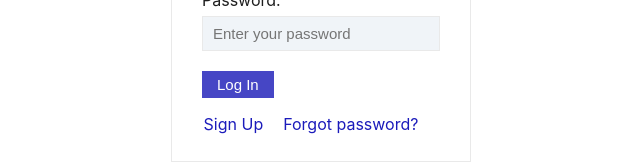
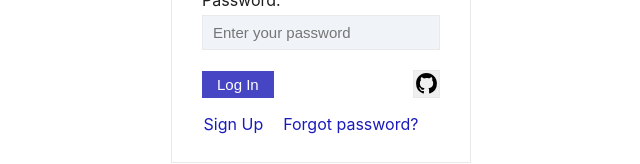
Before and after one commit to gerwld/coinchecker, a React (Create React App) app: page /login in a window 1280 px wide. Shown: the part 409-573 px from the top of the page, without its empty margins (319-959 px from the left). Built offline with nearby package versions, Linux system fonts and the light colour scheme.

Commit message:
Add login basic functional

```diff
--- a/package.json
+++ b/package.json
@@ -20,7 +20,7 @@
     "web-vitals": "^2.1.4"
   },
   "scripts": {
-    "start": "react-scripts start",
+    "start": "PORT=8080 react-scripts start",
     "build": "react-scripts build",
     "test": "react-scripts test",
     "eject": "react-scripts eject"
--- a/src/api/api.js
+++ b/src/api/api.js
@@ -26,5 +26,11 @@ export const authAPI = {
             const error = e.response.data.cause1.split(': ')[1];
             alert(error);
         });
+    },
+    authGithub(link) {
+        return instance.get(`auth/oauth/github/oauth-url?feBaseUri=${link}`).catch(e => {
+            const error = e.response.data.cause1.split(': ')[1];
+            alert(error);
+        });
     }
 }
--- a/src/components/Login/Login.jsx
+++ b/src/components/Login/Login.jsx
@@ -2,13 +2,14 @@ import React from 'react';
 import { Field, reduxForm } from 'redux-form';
 import s from './Login.module.css';
 import { NavLink } from 'react-router-dom';
+import { RiGithubFill } from 'react-icons/ri';
 
 const Login = (props) => {
     return (
         <div className={s.login_content}>
             <div className={s.login_block}>
                 <h1>Login</h1>
-                <LoginFormRedux onSubmit={props.loginAction} />
+                <LoginFormRedux onSubmit={props.loginAction} authGit={props.authGit} />
 
                 <div className={s.more_links}>
                     <NavLink to='/register'>Sign Up</NavLink>
@@ -19,7 +20,7 @@ const Login = (props) => {
     )
 }
 
-const LoginForm = ({ handleSubmit }) => {
+const LoginForm = ({ handleSubmit, authGit }) => {
     return (
         <form onSubmit={handleSubmit}>
             <div className={s.login_field}>
@@ -40,7 +41,10 @@ const LoginForm = ({ handleSubmit }) => {
                     placeholder="Enter your password"
                 />
             </div>
+            <div className={s.login_buttons}>
             <button type="submit" className={s.btn_login}>Log In</button>
+            <button onClick={authGit} type="button" className={s.btn_github} alt="Login via GitHub"><RiGithubFill /></button>
+            </div>
         </form>
     )
 }
--- a/src/components/Login/Login.module.css
+++ b/src/components/Login/Login.module.css
@@ -36,13 +36,28 @@
     margin-top: 15px;
 }
 
+.login_buttons {
+    display: flex;
+    justify-content: space-between;
+    align-items: center;
+    margin-top: 20px;
+}
+
 .btn_login {
     padding: 5px 15px;
-    margin-top: 20px;
+    margin: 0;
     font-size: 15px;
     color: #fff;
     background-color: #4646c5;
     border: none;
+}
+
+.btn_github {
+    padding: 0;
+    margin: 0;
+    font-size: 25px;
+    line-height: 20px;
+    border: var(--border-lightgray);
 }
 
 .more_links a {
--- a/src/components/Login/LoginContainer.jsx
+++ b/src/components/Login/LoginContainer.jsx
@@ -1,6 +1,6 @@
 import React from 'react';
 import { connect } from 'react-redux';
-import { userAuth } from '../../redux/auth-reducer';
+import { userAuth, authGithub } from '../../redux/auth-reducer';
 import Login from './Login';
 
 class LoginContainer extends React.Component {
@@ -10,7 +10,7 @@ class LoginContainer extends React.Component {
 
     render() {
         return(
-            <Login loginAction={this.loginAction} />
+            <Login loginAction={this.loginAction} authGit={this.props.authGithub} />
         )
     }
 }
@@ -21,4 +21,4 @@ const mapStateToProps = (state) => {
     }
 }
 
-export default connect(mapStateToProps, {userAuth})(LoginContainer);
+export default connect(mapStateToProps, {userAuth, authGithub})(LoginContainer);
--- a/src/redux/auth-reducer.js
+++ b/src/redux/auth-reducer.js
@@ -31,4 +31,13 @@ export const userAuth = (authData) => {
     }
 }
 
+export const authGithub = () => {
+    return async (dispatch) => {
+       alert('gittt');
+       authAPI.authGithub('localhost:3000').then(e => {
+           console.log(e.data);
+       });
+    }
+}
+
 export default authReducer;
```
